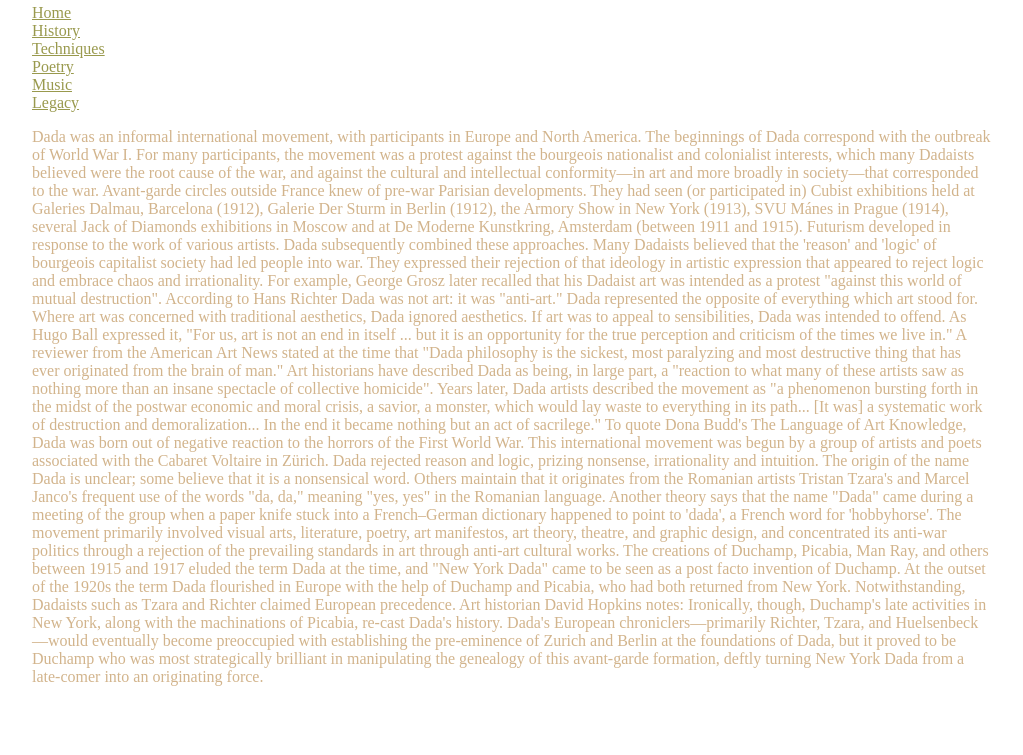
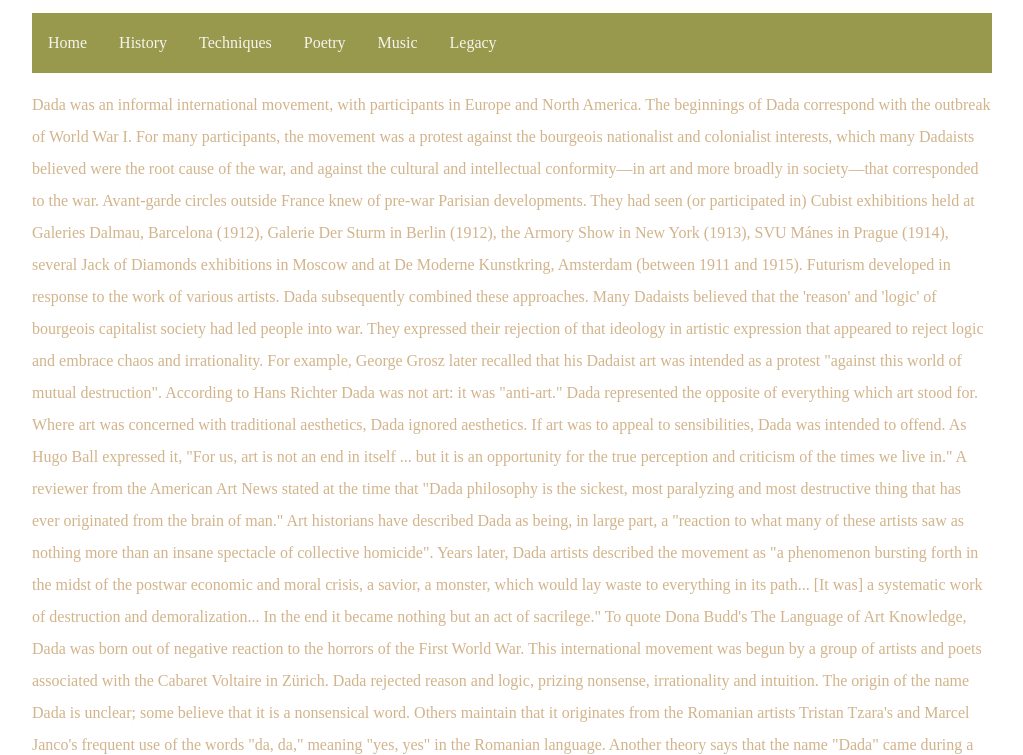
Before and after one commit to sophiagilbertt/dada, a plain HTML site: page index.html in a window 1280 px wide. Shown: the part 110-865 px from the top of the page, without its empty margins (128-1151 px from the left). Before the commit the page ends 812 px from the top, so only its background shows below. Drawn offline with Linux system fonts and the light colour scheme.

Commit message:
Update main.css

```diff
--- a/css/main.css
+++ b/css/main.css
@@ -11,51 +11,46 @@ body {
   max-width: 60em;
   margin: 0 auto;
   padding: 0 5%;
+  line-height: 2em;
 }
-/* A link that has not been visited */
+
 a:link {
-    color: #99994d;
+    color: #f5f5f0;
 }
-/* A link that has been visited */
+
 a:visited {
-    color: #99994d;
+    color: #f5f5f0;
 }
-/* A link that is hovered on */
-a:hover {
+
+/*a:hover {
     color: #e6ac00;
 }
-/* A link that is selected */
+
 a:active {
     color: #e6ac00;
-}
+}*/
 
 ul.topnav {
   list-style-type: none;
   margin: 0;
   padding: 0;
-}
-
-/*ul.topnav {
-  list-style-type: none;
-  margin: 0;
-  padding: 0;
   overflow: hidden;
-  background-color: #D2B48C;
+  background-color: #99994d;
 }
 
 ul.topnav li {float: left;}
 
 ul.topnav li a {
   display: block;
-  color: white;
+  color: #f5f5f0;
   text-align: center;
   padding: 14px 16px;
   text-decoration: none;
 }
 
-ul.topnav li a:hover:not(.active) {background-color: #111;}
+ul.topnav li a:hover:not(.active) {background-color: #7a7a52;}
 
-ul.topnav li a.active {background-color: #4CAF50;}
+ul.topnav li a.active {background-color: #99994d;}
 
 ul.topnav li.right {float: right;}
 
```
